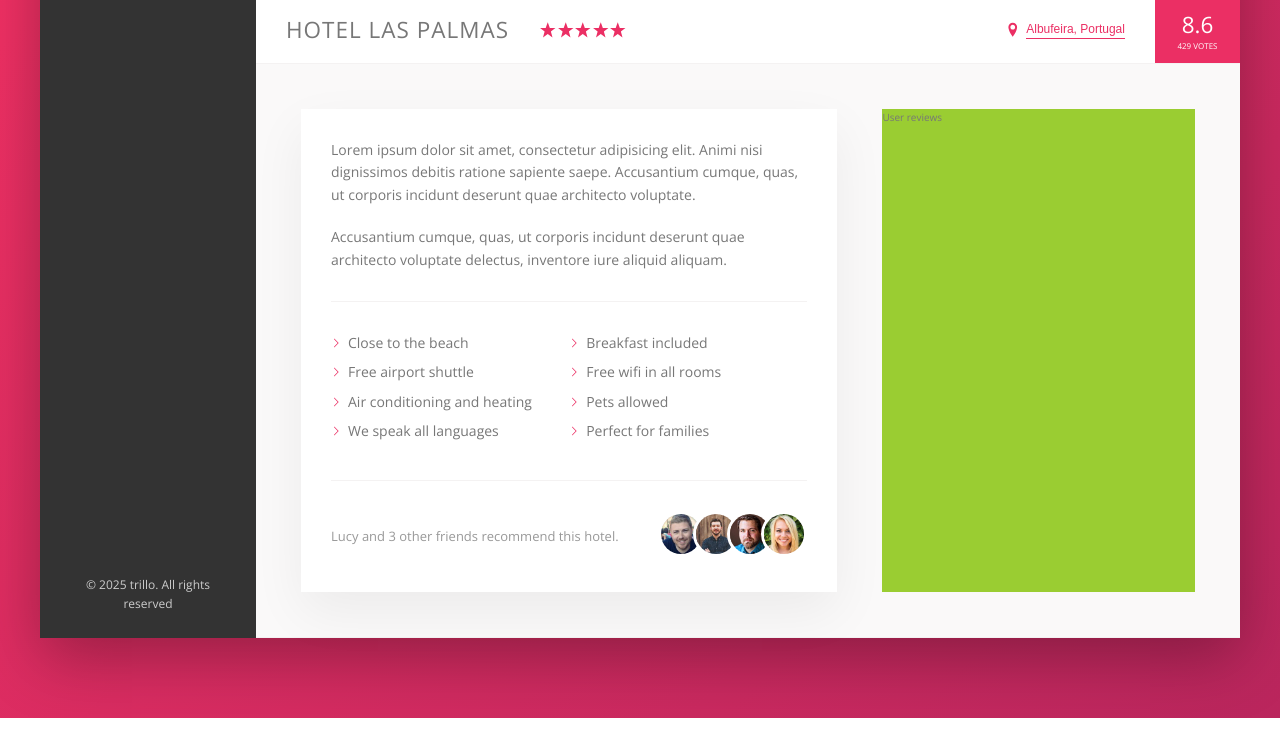
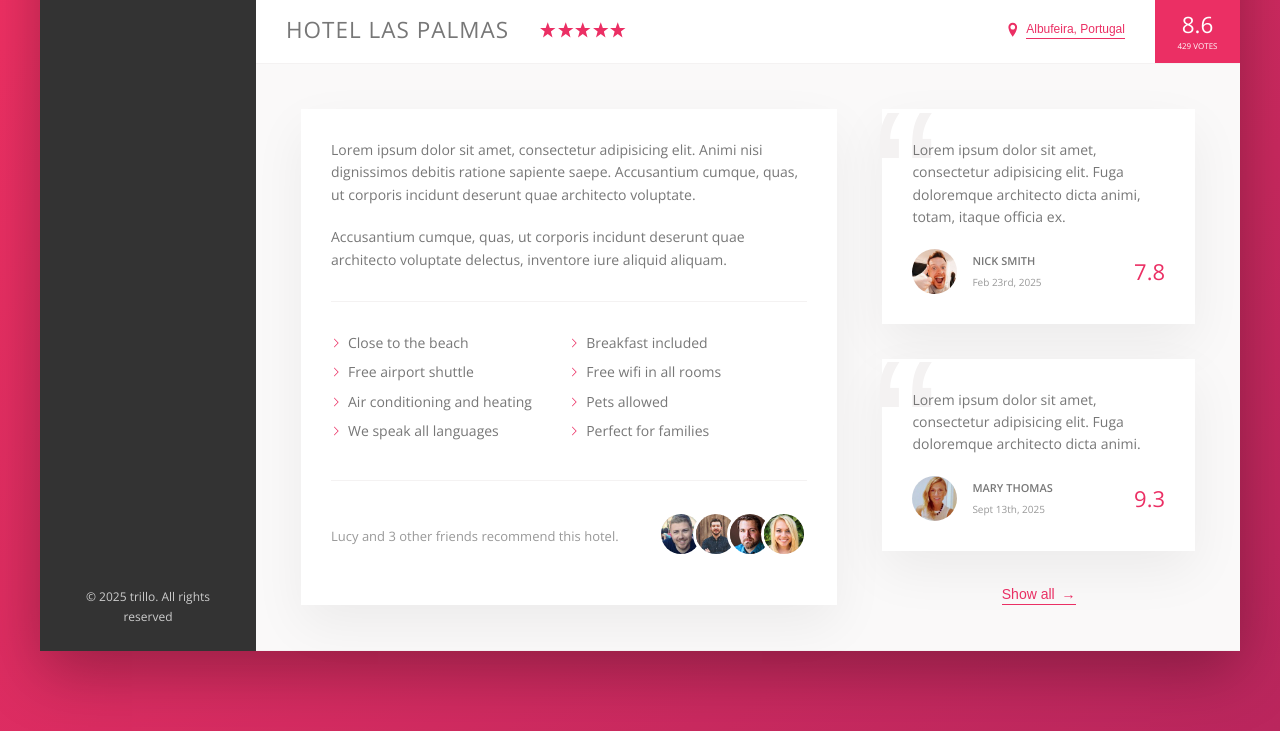
Before and after one commit to SahilS-26/trillo, a website: page index.html in a window 1280 px wide. Shown: the part 538-1269 px from the top of the page. Drawn offline with nearby package versions, Linux system fonts and the light colour scheme.

Commit message:
user review section

```diff
--- a/index.html
+++ b/index.html
@@ -207,7 +207,46 @@
               </div>
             </div>
 
-            <div class="user-reviews">User reviews</div>
+            <div class="user-reviews">
+              <figure class="review">
+                <blockquote class="review__text">
+                  Lorem ipsum dolor sit amet, consectetur adipisicing elit. Fuga
+                  doloremque architecto dicta animi, totam, itaque officia ex.
+                </blockquote>
+                <figcaption class="review__user">
+                  <img
+                    src="img/user-1.jpg"
+                    alt="User 1"
+                    class="review__photo"
+                  />
+                  <div class="review__user-box">
+                    <p class="review__user-name">Nick Smith</p>
+                    <p class="review__user-date">Feb 23rd, 2025</p>
+                  </div>
+                  <div class="review__rating">7.8</div>
+                </figcaption>
+              </figure>
+
+              <figure class="review">
+                <blockquote class="review__text">
+                  Lorem ipsum dolor sit amet, consectetur adipisicing elit. Fuga
+                  doloremque architecto dicta animi.
+                </blockquote>
+                <figcaption class="review__user">
+                  <img
+                    src="img/user-2.jpg"
+                    alt="User 2"
+                    class="review__photo"
+                  />
+                  <div class="review__user-box">
+                    <p class="review__user-name">Mary Thomas</p>
+                    <p class="review__user-date">Sept 13th, 2025</p>
+                  </div>
+                  <div class="review__rating">9.3</div>
+                </figcaption>
+              </figure>
+              <button class="btn-inline">Show all <span>&rarr;</span></button>
+            </div>
           </div>
         </main>
       </div>
--- a/sass/_components.scss
+++ b/sass/_components.scss
@@ -277,8 +277,17 @@
   cursor: pointer;
   transition: all 0.2s;
 
+  & span {
+    margin-left: 3px;
+    transition: all 0.2s;
+  }
+
   &:hover {
     color: var(--color-grey-dark-1);
+
+    span {
+      margin-left: 8px;
+    }
   }
 
   &:focus {
@@ -374,3 +383,66 @@
     }
   }
 }
+
+///////////////////////////
+// RECOMMEND
+.review {
+  background-color: #fff;
+  box-shadow: var(--shadow-light);
+  padding: 3rem;
+  margin-bottom: 3.5rem;
+  position: relative;
+  //   overflow: hidden;
+
+  &__text {
+    margin-bottom: 2rem;
+    z-index: 10;
+    position: relative;
+  }
+
+  &__user {
+    display: flex;
+    align-items: center;
+  }
+
+  &__photo {
+    height: 4.5rem;
+    width: 4.5rem;
+    border-radius: 50%;
+    margin-right: 1.5rem;
+  }
+
+  &__user-box {
+    margin-right: auto;
+  }
+
+  &__user-name {
+    font-size: 1.1rem;
+    font-weight: 600;
+    text-transform: uppercase;
+    margin-bottom: 0.4rem;
+  }
+
+  &__user-date {
+    font-size: 1rem;
+    color: var(--color-grey-dark-3);
+  }
+
+  &__rating {
+    color: var(--color-primary);
+    font-size: 2.2rem;
+    font-weight: 300;
+  }
+
+  &::before {
+    content: "\201C";
+    position: absolute;
+    top: -2.75rem;
+    left: -1rem;
+    line-height: 1;
+    font-size: 20rem;
+    color: var(--color-grey-light-2);
+    font-family: sans-serif;
+    z-index: 1;
+  }
+}
--- a/sass/_layout.scss
+++ b/sass/_layout.scss
@@ -36,6 +36,7 @@
 }
 
 .detail {
+  font-size: 1.4rem;
   display: flex;
   padding: 4.5rem;
   background-color: var(--color-grey-light-1);
@@ -43,7 +44,6 @@
 }
 
 .description {
-  font-size: 1.4rem;
   background-color: #fff;
   box-shadow: var(--shadow-light);
   padding: 3rem;
@@ -52,6 +52,8 @@
 }
 
 .user-reviews {
-  background-color: yellowgreen;
   flex: 1;
+  display: flex;
+  flex-direction: column;
+  align-items: center;
 }
```
Also changed, not shown: css/style.css, 1 other file.
